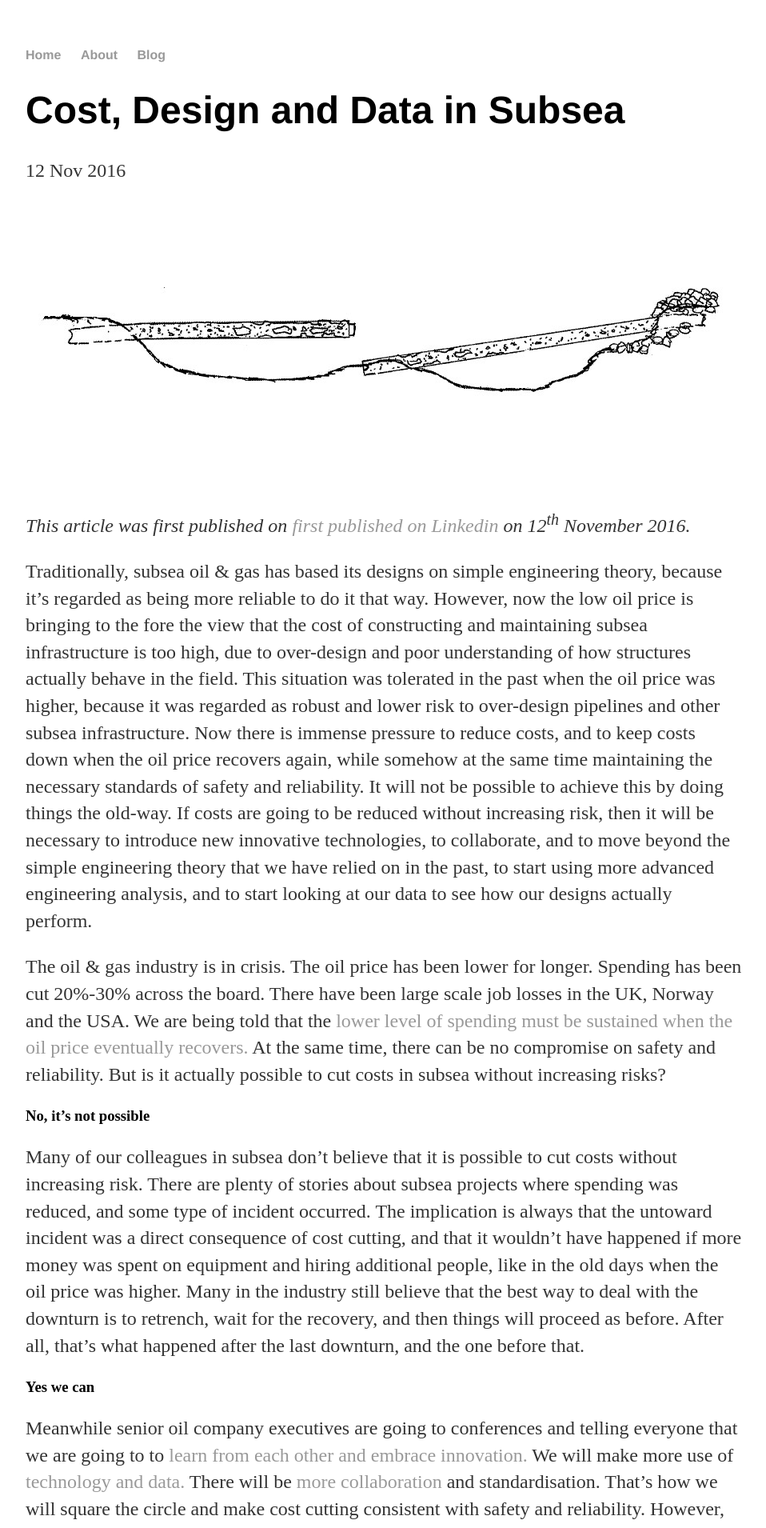
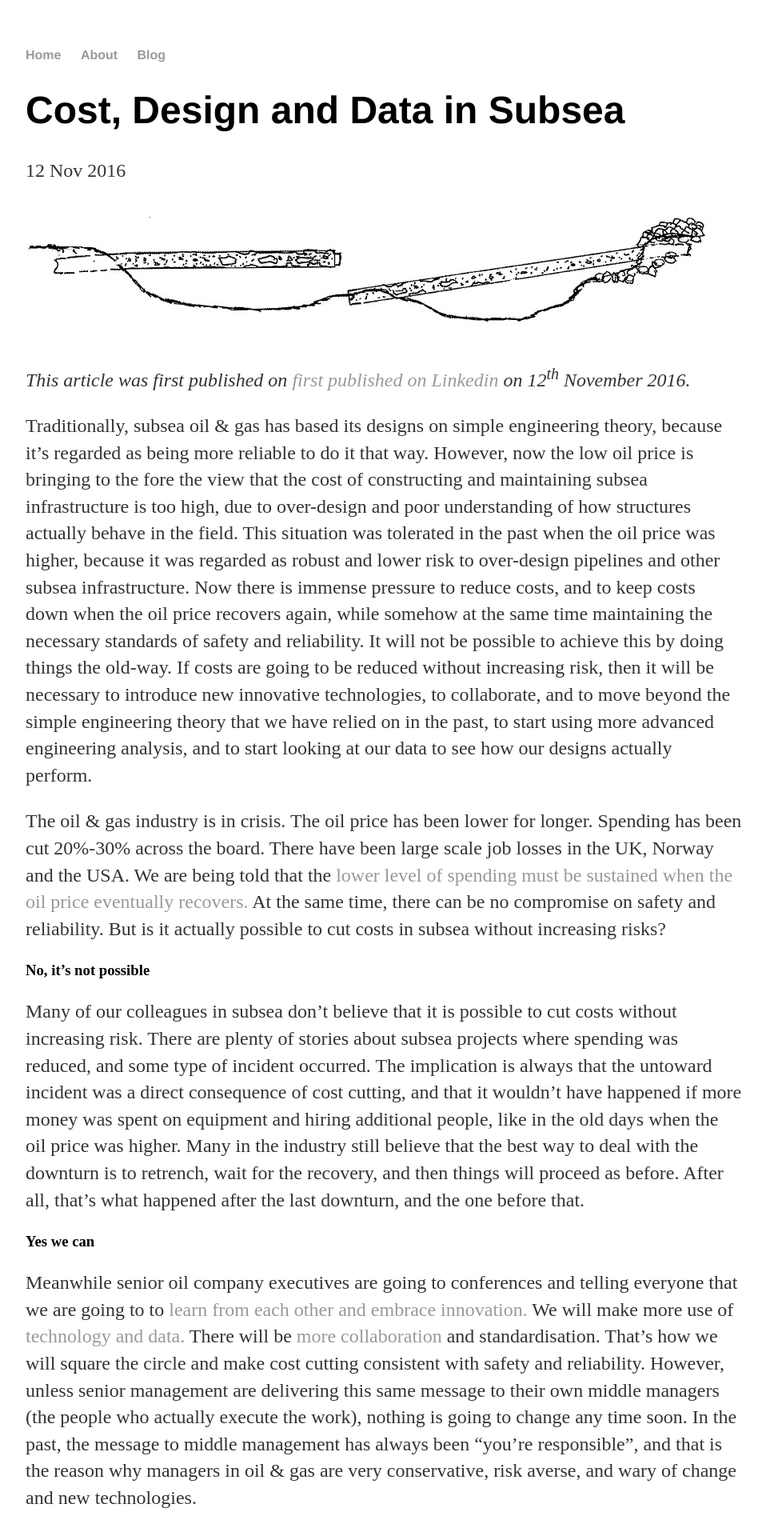
Before and after one commit to qwilka/qwilka.github.io, a Jekyll site: the page built from _posts/2016-11-12-cost-design-data-subsea.md, in a window 1280 px wide. Shown: the top 1910 px of the page at 80% size, without its empty margins (160-1118 px from the left). Built offline with Jekyll 4.4.1, drawn with Linux system fonts in a browser that asks for light colours.

Commit message:
theme minima

```diff
--- a/_config.yml
+++ b/_config.yml
@@ -1,3 +1,4 @@
 name: Stephen McEntee
 markdown: kramdown
 permalink: /blog/:year/:month/:day/:title
+theme: minima
--- a/_posts/2016-11-12-cost-design-data-subsea.md
+++ b/_posts/2016-11-12-cost-design-data-subsea.md
@@ -4,7 +4,7 @@
 date: 2016-11-12
 ---
 
-![failed pipeline](https://qwilka.github.io/images/broken-pipeline.jpeg)
+![failed pipeline](https://qwilka.github.io/images/broken-pipeline.png)
 
 _This article was first published on [first published on Linkedin](https://www.linkedin.com/pulse/cost-design-data-subsea-stephen-mcentee?articleId=6203192302513512448) on 12<sup>th</sup> November 2016._
 
```
Also changed, not shown: images/broken-pipeline.jpeg (deleted), images/broken-pipeline.png (added).
